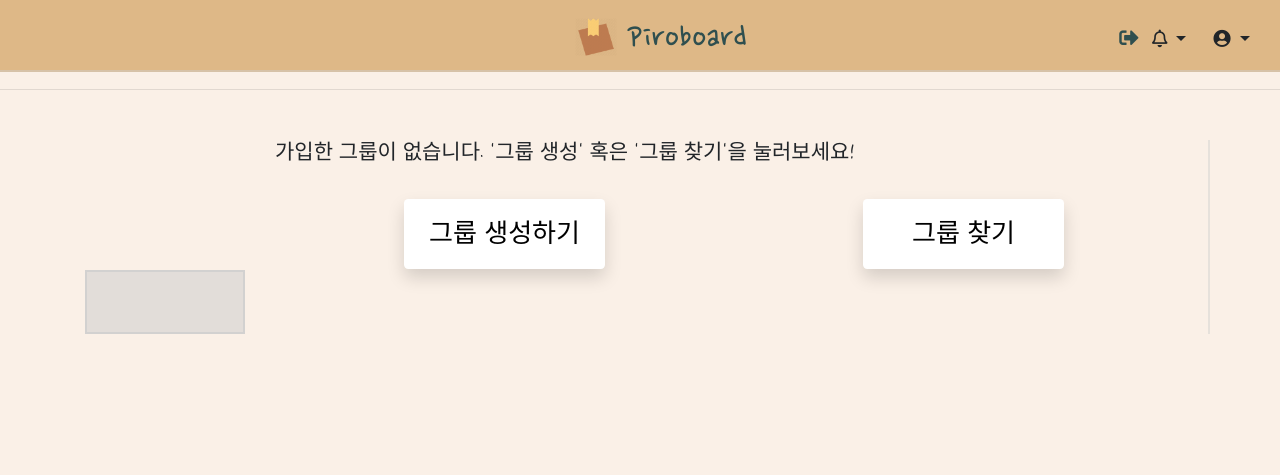
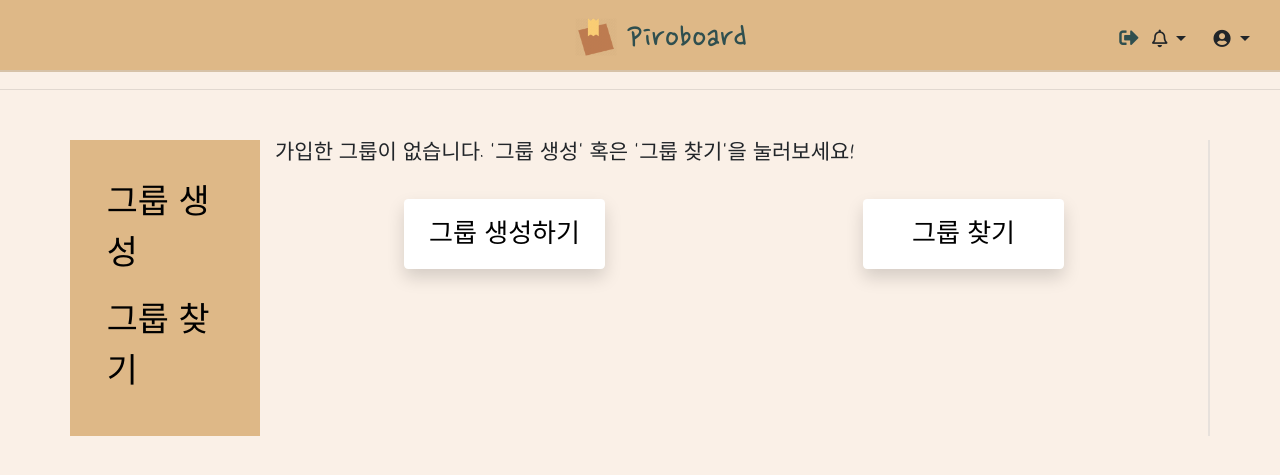
Before and after one commit to pirogramming/PiroBoard, a Django app: page /home/ in a window 1280 px wide. Shown: the top 475 px of the page. Run offline with Django 3.2, Linux system fonts and the light colour scheme; the visitor is signed in with stand-in values (Sample User, id 1); data comes from the database, SQL or seed files in the repository; some libraries are stand-ins or nearby versions.

Commit message:
sidebar 수정

```diff
--- a/blog/templates/blog/home.html
+++ b/blog/templates/blog/home.html
@@ -1,4 +1,7 @@
 {% extends "blog/trello.html" %}
+{% block sidebar %}
+
+{% endblock %}
 {% block content %}
     <head>
         <style>
--- a/blog/templates/blog/trello.html
+++ b/blog/templates/blog/trello.html
@@ -28,7 +28,7 @@
         body {
 
             background-color: rgb(250, 240, 231);
-        {#background-color: #fafafa;#}
+
 
         }
 
@@ -38,12 +38,14 @@
         }
 
         .men {
-            color: rgba(103, 73, 65, 0.89);
+            color: black;
         }
 
         .men-area {
             width: 200px;
-            margin-top: 130px;
+
+            background-color: burlywood;
+            font-size: 1.5em;
 
         }
 
@@ -51,11 +53,10 @@
             padding-left: 5px;
             padding-top: 30px;
             padding-bottom: 30px;
-        {#border: 2px solid rgba(204, 204, 204, 1);#} border: 2px solid rgba(190, 181, 175, 0.52);
-        {#background-color: rgba(245, 245, 245, 0.6);#} background-color: rgba(192, 211, 235, 0.35);
-            background-color: rgba(171, 162, 156, 0.36);
-            background-color: rgba(204, 204, 204, 0.51);
-            border: 2px solid rgba(204, 204, 204, 0.68);
+
+            /*background-color: rgba(171, 162, 156, 0.36);*/
+            /*background-color: rgba(204, 204, 204, 0.51);*/
+            /*border: 2px solid rgba(204, 204, 204, 0.68);*/
             vertical-align: middle;
         }
 
@@ -65,7 +66,7 @@
             padding-top: 40px;
             padding-bottom: 30px;
             border-bottom: 2px solid rgba(204, 204, 204, 0.47);
-        {#background-color: rgba(211, 231, 255, 0.54);#} background-color: burlywood;
+            background-color: burlywood;
 
 
         }
@@ -103,7 +104,8 @@
             <li class="nav-item active" style="margin-left:550px; font-size:35px; ">
                 <a class="nav-link" href="{% url 'blog-home' %}">
 
-                    <img class="navlogo" src="{% static 'blog/images/min.png' %}" alt="logo" width="42" height="38"> Piroboard
+                    <img class="navlogo" src="{% static 'blog/images/min.png' %}" alt="logo" width="42" height="38">
+                    Piroboard
 
                     <span class="sr-only">(current)</span></a>
             </li>
@@ -164,9 +166,18 @@
     <div class="row">
         <div class="col-2 men-area">
             <ul class="nav flex-column">
-                {% block sidebar %}
+                <li class="nav-item">
+                    <a class="nav-link active" href="{% url 'blog-about' %}">
+                        <span class="men" data-feather="home"> 그룹 생성</span>
+                        <span class="sr-only">(current)</span>
+                    </a>
+                </li>
+                <li class="nav-item">
+                    <a class="nav-link" href="{% url 'users:group_find' %}">
+                        <span class="men" data-feather="file">그룹 찾기</span>
 
-                {% endblock %}
+                    </a>
+                </li>
             </ul>
         </div>
         <div class="col-10">
```
